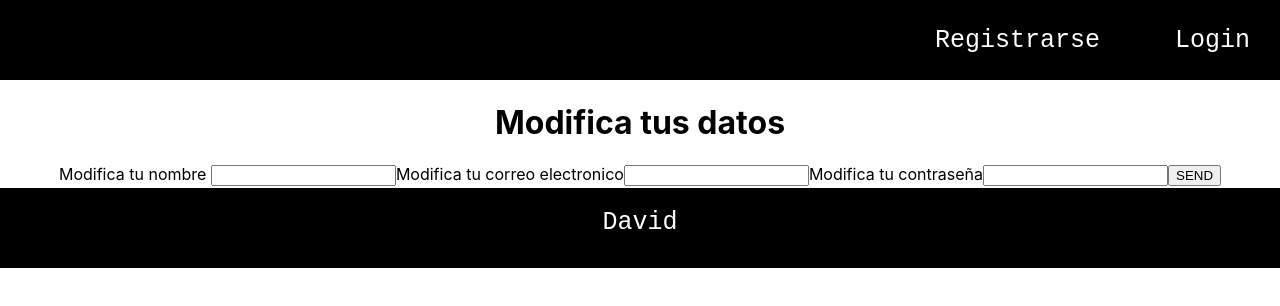
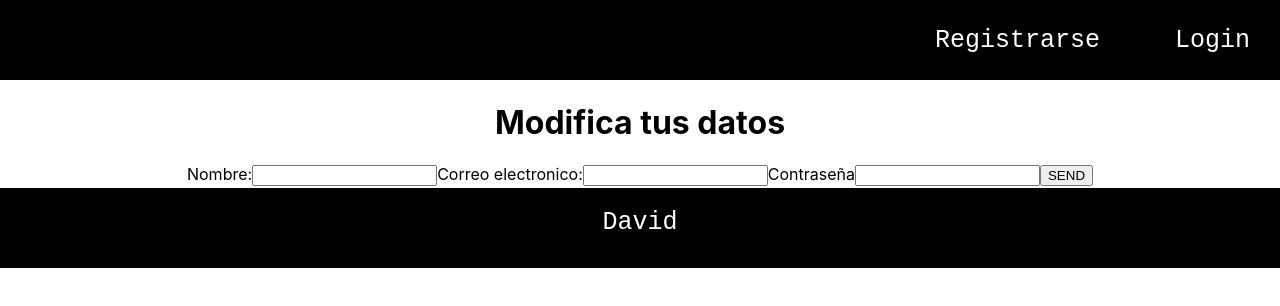
Before and after one commit to dvdsanar/las-vegas-front, a React (Create React App) app: page /modifyUser/1 in a window 1280 px wide. Shown: the top 306 px of the page. Built offline with nearby package versions, Linux system fonts and the light colour scheme; no server answers.

Commit message:
fix: clean console.log and correct labels

```diff
--- a/src/containers/ModifyUser/ModifyUser.js
+++ b/src/containers/ModifyUser/ModifyUser.js
@@ -39,7 +39,6 @@ const ModifyUser = () => {
         password: e.target[2].value,
       };
 
-      console.log(params.id);
       const patchUser = await fetch(
         "https://las-vegas-roulette.herokuapp.com/users/" + params.id,
         {
@@ -65,7 +64,7 @@ const ModifyUser = () => {
       <h1 className="h1ModificarUsuario">Modifica tus datos</h1>
       <form onSubmit={(e) => formSubmit(e)} className="formpatchUsuarios">
         <label htmlFor="name" className="labelModificar">
-          Modifica tu nombre {users.nombre}
+          Nombre:
         </label>
         <input
           className="inputModificarUsuario"
@@ -75,7 +74,7 @@ const ModifyUser = () => {
           defaultValue={users.name}
         />
         <label htmlFor="email" className="labelModificar">
-          Modifica tu correo electronico
+          Correo electronico:
         </label>
         <input
           className="inputModificarUsuario"
@@ -85,7 +84,7 @@ const ModifyUser = () => {
           defaultValue={users.email}
         />
         <label htmlFor="password" className="labelModificar">
-          Modifica tu contraseña
+          Contraseña
         </label>
         <input
           className="inputModificarUsuario"
```
